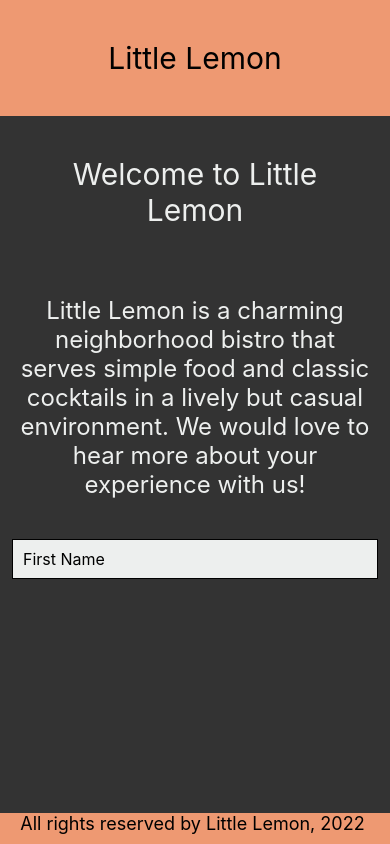
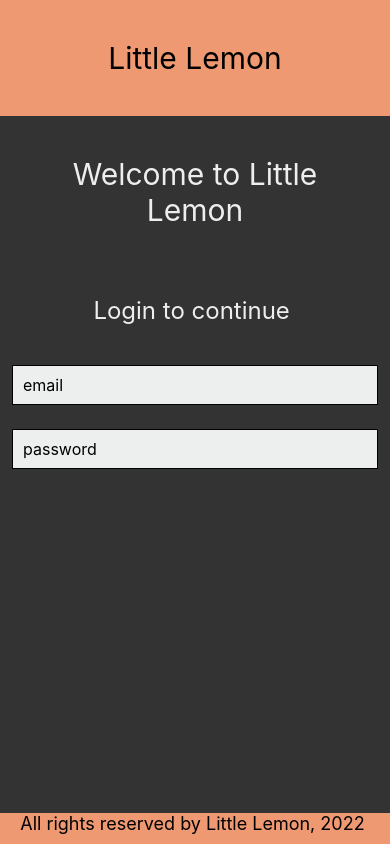
Before and after one commit to vipulpathak113/LittleLemonApp, a React Native app: screen / in a window 390 px wide. Built offline with nearby package versions, Linux system fonts and the light colour scheme.

Commit message:
signin form

```diff
--- a/App.tsx
+++ b/App.tsx
@@ -6,13 +6,14 @@ import WelcomeScreen from "./components/WelcomeScreen";
 import MenuItems from "./components/MenuItems";
 import SectionItems from "./components/SectionItems";
 import Input from "./components/TextInput";
+import LoginScreen from "./components/LoginScreen";
 
 export default function App() {
   return (
     <>
       <View style={appStyle.appView}>
         <Header />
-        <Input/>
+        <LoginScreen/>
       </View>
       <View style={appStyle.appFooter}>
         <Footer />
--- /dev/null
+++ b/components/LoginScreen.jsx
@@ -0,0 +1,75 @@
+import { useState } from "react";
+import {
+  ScrollView,
+  Text,
+  StyleSheet,
+  TextInput,
+  KeyboardAvoidingView,
+  Platform,
+} from "react-native";
+
+export default function LoginScreen() {
+  const [email, setEmail] = useState("");
+  const [password, setPassword] = useState("");
+
+  const handleEmail = (email) => {
+    setEmail(email);
+  };
+
+  const handlePassword = (password) => {
+    setPassword(password);
+  };
+
+  return (
+    <KeyboardAvoidingView
+      style={styles.container}
+      behavior={Platform.OS === "ios" ? "padding" : "height"}
+    >
+      <ScrollView>
+        <Text style={styles.headerText}>Welcome to Little Lemon</Text>
+        <Text style={styles.regularText}>Login to continue </Text>
+        <TextInput
+          style={styles.textInput}
+          onChangeText={handleEmail}
+          placeholder="email"
+          value={email}
+          keyboardType="email-address"
+        />
+        <TextInput
+          style={styles.textInput}
+          onChangeText={handlePassword}
+          placeholder="password"
+          value={password}
+          secureTextEntry={true}
+        />
+      </ScrollView>
+    </KeyboardAvoidingView>
+  );
+}
+
+const styles = StyleSheet.create({
+  container: {
+    flex: 1,
+  },
+  headerText: {
+    padding: 40,
+    fontSize: 30,
+    color: "#EDEFEE",
+    textAlign: "center",
+  },
+  regularText: {
+    fontSize: 24,
+    padding: 20,
+    marginVertical: 8,
+    color: "#EDEFEE",
+    textAlign: "center",
+  },
+  textInput: {
+    height: 40,
+    margin: 12,
+    borderWidth: 1,
+    padding: 10,
+    fontSize: 16,
+    backgroundColor: "#EDEFEE",
+  },
+});
--- a/components/TextInput.jsx
+++ b/components/TextInput.jsx
@@ -1,13 +1,26 @@
-import { Text, ScrollView, StyleSheet, TextInput } from "react-native";
+import {
+  Text,
+  ScrollView,
+  StyleSheet,
+  TextInput,
+  KeyboardAvoidingView,
+  Platform,
+} from "react-native";
 import React, { useState } from "react";
 
 export default function Input() {
   const [firstName, setFirstName] = useState("");
 
-  const handleInputText = () => {};
+  const handleInputText = (text) => {
+    setFirstName(text)
+  };
 
   return (
-    <ScrollView indicatorStyle={"white"}>
+    <KeyboardAvoidingView
+    style={{flex:1}}
+    behavior={Platform.OS === "ios" ? "padding" : "height"}
+  >
+    <ScrollView keyboardDismissMode="on-drag">
       <Text style={welcomeStyle.headingText}>Welcome to Little Lemon</Text>
       <Text style={welcomeStyle.mainText}>
         Little Lemon is a charming neighborhood bistro that serves simple food
@@ -21,6 +34,7 @@ export default function Input() {
           onChangeText={handleInputText}
         />
     </ScrollView>
+    </KeyboardAvoidingView>
   );
 }
 
@@ -38,12 +52,12 @@ const welcomeStyle = StyleSheet.create({
     color: "#EDEFEE",
     textAlign: "center",
   },
-  textInput:{
+  textInput: {
     height: 40,
     margin: 12,
     borderWidth: 1,
     padding: 10,
     fontSize: 16,
-    backgroundColor: '#EDEFEE',
-  }
+    backgroundColor: "#EDEFEE",
+  },
 });
```
Lines whose indentation alone changed are shown as unchanged.
